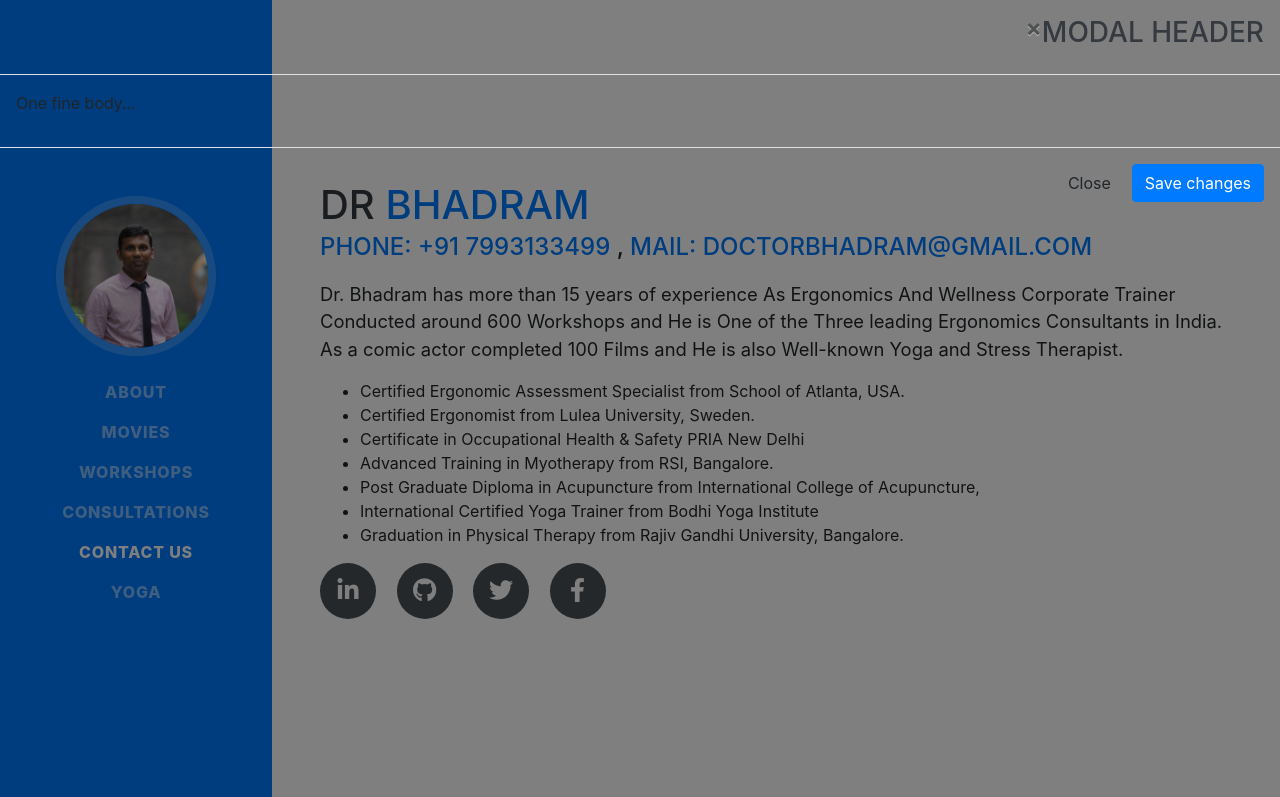
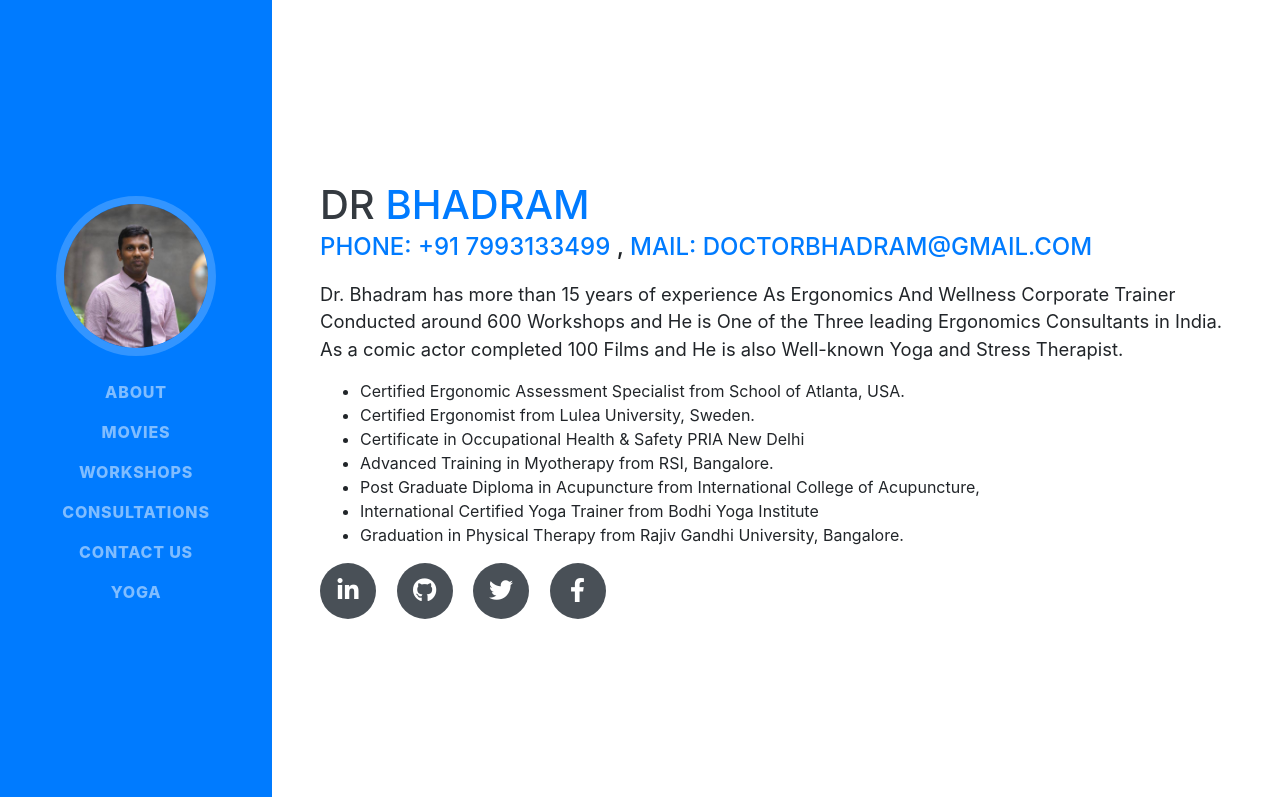
Before and after one commit to rajuskvt/DrBhadram, a website with bundled scripts: page index.html in a window 1280 px wide. Shown: the top 797 px of the page. Built offline with nearby package versions, Linux system fonts and the light colour scheme; a web font is replaced by a local one.

Commit message:
Update index.html

```diff
--- a/index.html
+++ b/index.html
@@ -372,19 +372,7 @@
         </section>
 
     </div>
-<div class="modal hide fade" id="myModal">
-  <div class="modal-header">
-    <a class="close" data-dismiss="modal">×</a>
-    <h3>Modal header</h3>
-  </div>
-  <div class="modal-body">
-    <p>One fine body…</p>
-  </div>
-  <div class="modal-footer">
-    <a href="#" class="btn">Close</a>
-    <a href="#" class="btn btn-primary">Save changes</a>
-  </div>
-</div>
+
     <!-- Bootstrap core JavaScript -->
     <script src="vendor/jquery/jquery.min.js"></script>
     <script src="vendor/bootstrap/js/bootstrap.bundle.min.js"></script>
@@ -393,13 +381,7 @@
     <script src="vendor/jquery-easing/jquery.easing.min.js"></script>
 
     <!-- Custom scripts for this template -->
-    <script src="js/resume.min.js"></script>
 
-    <script type="text/javascript">
-    $(window).on('load',function(){
-        $('#myModal').modal('show');
-    });
-</script>
 
 </body>
 
```
